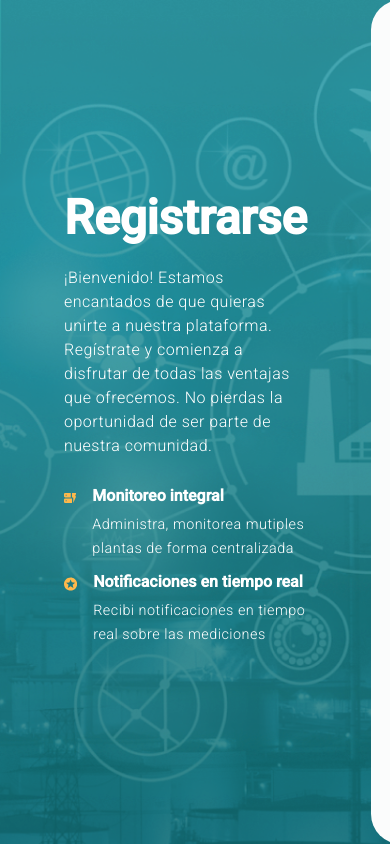
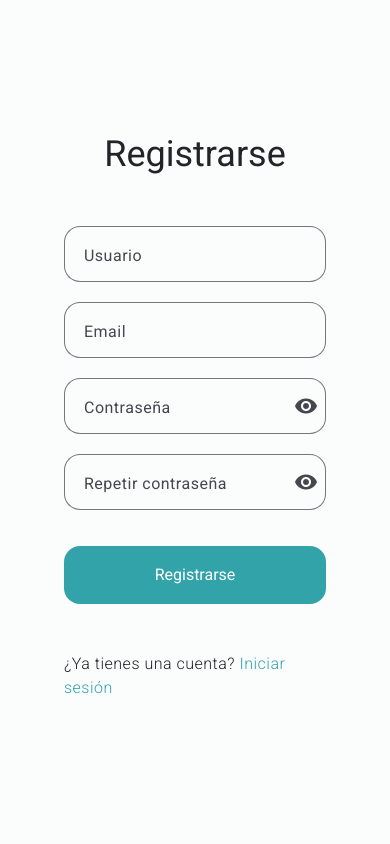
Before and after one commit to NachoGallo7/techforb-challenge-fe, an Angular app: page / in a window 390 px wide. Built offline with nearby package versions, Linux system fonts and the light colour scheme.

Commit message:
- Midway fix, only need to add the correct breakpoint css styles

```diff
--- a/src/app/components/register-user/register-user.component.css
+++ b/src/app/components/register-user/register-user.component.css
@@ -31,8 +31,9 @@
   /* padding: 0 7rem; */
   flex-direction: column;
   justify-content: center;
-  /* breakpoint-related */
+  /* BREAKPOINT-RELATED */
   padding: 0 4rem;
+  display: none !important;
 }
 .registration-info h1, .registration-form-container h1 {
   font-weight: bold;
@@ -70,17 +71,27 @@
 .registration-form-container{
   flex: 1 1 55%;
   flex-direction: column;
+  background-color: var(--form-bg-color);
+  /* padding: 0 7rem; */
+  /* justify-content: center; */
+  /* justify-content: flex-start; */
+  /* border-radius: 30px 0 0 30px; */
+  overflow-y: auto;
+  /* BREAKPOINT-RELATED */
+  padding: 0 4rem;
   justify-content: center;
-  background-color: var(--form-bg-color);
-  border-radius: 30px 0 0 30px;
-  /* padding: 0 7rem; */
-  overflow-y: auto;
-  /* breakpoint-related */
-  padding: 0 4rem;
+  border-radius: 0;
+  align-items: center;
 }
   .registration-form-container .spacer{
     flex: 1 0;
     min-height: 5rem;
+    /* BREAKPOINT-RELATED */
+    display: none !important;
+  }
+  .registration-form-container h1{
+    /* BREAKPOINT-RELATED */
+    display: none !important;
   }
   .registration-form-container small{
     color: var(--small-text-color);
@@ -95,35 +106,93 @@
   }
   .button-container{
     margin: 1rem 0;
+    /* BREAKPOINT-RELATED */
   }
-  .button-container .submit-button{
+  .button-container small{
+    /* BREAKPOINT-RELATED */
+    display: none !important;
+  }
+  .submit-button{
     color: white;
     background-color: var(--button-bg-color);
     padding: 1rem 2.5rem;
     border-radius: 16px;
+    /* BREAKPOINT-RELATED */
+    flex: 1 0;
   }
-  .button-container .submit-button:hover{
+  .submit-button:hover{
     background-color: var(--button-bg-color-hover);
     box-shadow: 0 0 1px 2px var(--button-bg-color);
   }
-  .button-container .submit-button:active{
+  .submit-button:active{
     background-color: var(--button-bg-color-active);
     box-shadow: none;
   }
   .registration-form{
     flex-direction: column;
     margin-top: 2rem;
+    /* BREAKPOINT-RELATED */
+    width: 100%;
   }
   .button-container{
     justify-content: space-between;
     align-items: center;
   }
+  .terms-service{
+    /* BREAKPOINT-RELATED */
+    display: none !important;
+  }
   .login-cta{
     margin-top: 2rem;
+    /* BREAKPOINT-RELATED */
+    align-self: center;
   }
 
+
 /* BREAKPOINTS */
-  /* LARGE SCREEN */
+/* LARGE SCREEN */
+.registration-info.x-large-screen, .registration-form-container.x-large-screen{
+  padding: 0 4rem;
+}
+.registration-form-container.x-large-screen{
+  justify-content: flex-start;
+
+}
+  /* SMALL SCREEN */
+.registration-info.medium-screen{
+  display: none !important;
+}
+.registration-form-container.medium-screen{
+  border-radius: 0;
+  align-items: center;
+}
+.registration-form-container h1 {
+  display: none !important;
+}
+.button-container small.medium-screen{
+  display: none !important;
+}
+.button-container .submit-button.medium-screen{
+  flex: 1 0;
+}
+.registration-form.medium-screen{
+  width: 100%;
+}
+.registration-form.medium-screen .terms-service{
+  display: none !important;
+}
+.registration-form.medium-screen .login-cta{
+  /* align-items: center; */
+  align-self: center;
+}
+.spacer.medium-screen{
+  display: none !important;
+}
+
+
+/*
+/* OLD LEGACY BREAKPOINTS *-/
+  /* LARGE SCREEN *-/
 .registration-info.large-screen, .registration-form-container.large-screen{
   padding: 0 4rem;
 }
@@ -131,7 +200,7 @@
   justify-content: flex-start;
 
 }
-  /* SMALL SCREEN */
+  /* SMALL SCREEN *-/
 .registration-info.small-screen{
   display: none !important;
 }
@@ -140,10 +209,10 @@
   align-items: center;
 }
 .registration-form-container h1 {
-  display: none;
+  display: none !important;
 }
 .button-container small.small-screen{
-  display: none;
+  display: none !important;
 }
 .button-container .submit-button.small-screen{
   flex: 1 0;
@@ -152,12 +221,12 @@
   width: 100%;
 }
 .registration-form.small-screen .terms-service{
-  display: none;
+  display: none !important;
 }
 .registration-form.small-screen .login-cta{
-  /* align-items: center; */
+  /* align-items: center; *-/
   align-self: center;
 }
 .spacer.small-screen{
-  display: none;
-}
+  display: none !important;
+} */
--- a/src/app/components/register-user/register-user.component.html
+++ b/src/app/components/register-user/register-user.component.html
@@ -1,7 +1,7 @@
 <div class="component-container d-flex">
   <div class="registration-info d-flex" [ngClass]="{
-      'large-screen': breakpointLevel()>=breakpointLevelMap[Breakpoints.Large],
-      'small-screen': breakpointLevel()>=breakpointLevelMap[Breakpoints.Small]}">
+      'x-large-screen': breakpointLevel()>=breakpointLevelMap[Breakpoints.XLarge],
+      'medium-screen': breakpointLevel()>=breakpointLevelMap[Breakpoints.Medium]}">
     <!-- INFO -->
     <div class="info">
       <h1>Registrarse</h1>
@@ -37,12 +37,12 @@
     </ul>
   </div>
   <div class="registration-form-container d-flex" [ngClass]="{
-      'large-screen': breakpointLevel()>=breakpointLevelMap[Breakpoints.Large],
-      'small-screen': breakpointLevel()>=breakpointLevelMap[Breakpoints.Small]}">
-    <div class="spacer" [ngClass]="{'small-screen': breakpointLevel()>=breakpointLevelMap[Breakpoints.Small]}"></div>
-    <h1 [ngClass]="{'small-screen': breakpointLevel()>=breakpointLevelMap[Breakpoints.Small]}">Portal de monitoreo</h1>
+      'x-large-screen': breakpointLevel()>=breakpointLevelMap[Breakpoints.XLarge],
+      'medium-screen': breakpointLevel()>=breakpointLevelMap[Breakpoints.Medium]}">
+    <div class="spacer" [ngClass]="{'medium-screen': breakpointLevel()>=breakpointLevelMap[Breakpoints.Medium]}"></div>
+    <h1 [ngClass]="{'medium-screen': breakpointLevel()>=breakpointLevelMap[Breakpoints.Medium]}">Portal de monitoreo</h1>
     <h3>Registrarse</h3>
-    <form class="d-flex registration-form" [ngClass]="{'small-screen': breakpointLevel()>=breakpointLevelMap[Breakpoints.Small]}" (ngSubmit)="submit()" [formGroup]="registerForm">
+    <form class="d-flex registration-form" [ngClass]="{'medium-screen': breakpointLevel()>=breakpointLevelMap[Breakpoints.Medium]}" (ngSubmit)="submit()" [formGroup]="registerForm">
       <!-- USERNAME -->
       <mat-form-field appearance="outline">
         <mat-label>Usuario</mat-label>
@@ -74,17 +74,17 @@
         </button>
       </mat-form-field>
       <div class="button-container d-flex">
-        <small class="password-indications" [ngClass]="{'small-screen': breakpointLevel()>=breakpointLevelMap[Breakpoints.Small]}">- Al menos 8 caracteres<br>- Al menos 1 número<br>- Al menos 1 caracter especial</small>
-        <button class="btn submit-button" [ngClass]="{'small-screen': breakpointLevel()>=breakpointLevelMap[Breakpoints.Small]}" type="submit">Registrarse</button>
+        <small class="password-indications" [ngClass]="{'medium-screen': breakpointLevel()>=breakpointLevelMap[Breakpoints.Medium]}">- Al menos 8 caracteres<br>- Al menos 1 número<br>- Al menos 1 caracter especial</small>
+        <button class="btn submit-button" [ngClass]="{'medium-screen': breakpointLevel()>=breakpointLevelMap[Breakpoints.Medium]}" type="submit">Registrarse</button>
         <!-- <button mat-fab extended>
           Registrarse
         </button> -->
       </div>
-      <small class="terms-service" [ngClass]="{'small-screen': breakpointLevel()>=breakpointLevelMap[Breakpoints.Small]}">Protegido por reCAPTCHA y sujeto a la <a href="">Política de Privacidad</a> y <a href="">Condiciones</a>.</small>
+      <small class="terms-service" [ngClass]="{'medium-screen': breakpointLevel()>=breakpointLevelMap[Breakpoints.Medium]}">Protegido por reCAPTCHA y sujeto a la <a href="">Política de Privacidad</a> y <a href="">Condiciones</a>.</small>
       <div class="login-cta">
         <p>¿Ya tienes una cuenta? <a href="">Iniciar sesión</a></p>
       </div>
     </form>
-    <div class="spacer" [ngClass]="{'small-screen': breakpointLevel()>=breakpointLevelMap[Breakpoints.Small]}"></div>
+    <div class="spacer" [ngClass]="{'medium-screen': breakpointLevel()>=breakpointLevelMap[Breakpoints.Medium]}"></div>
   </div>
 </div>
```
